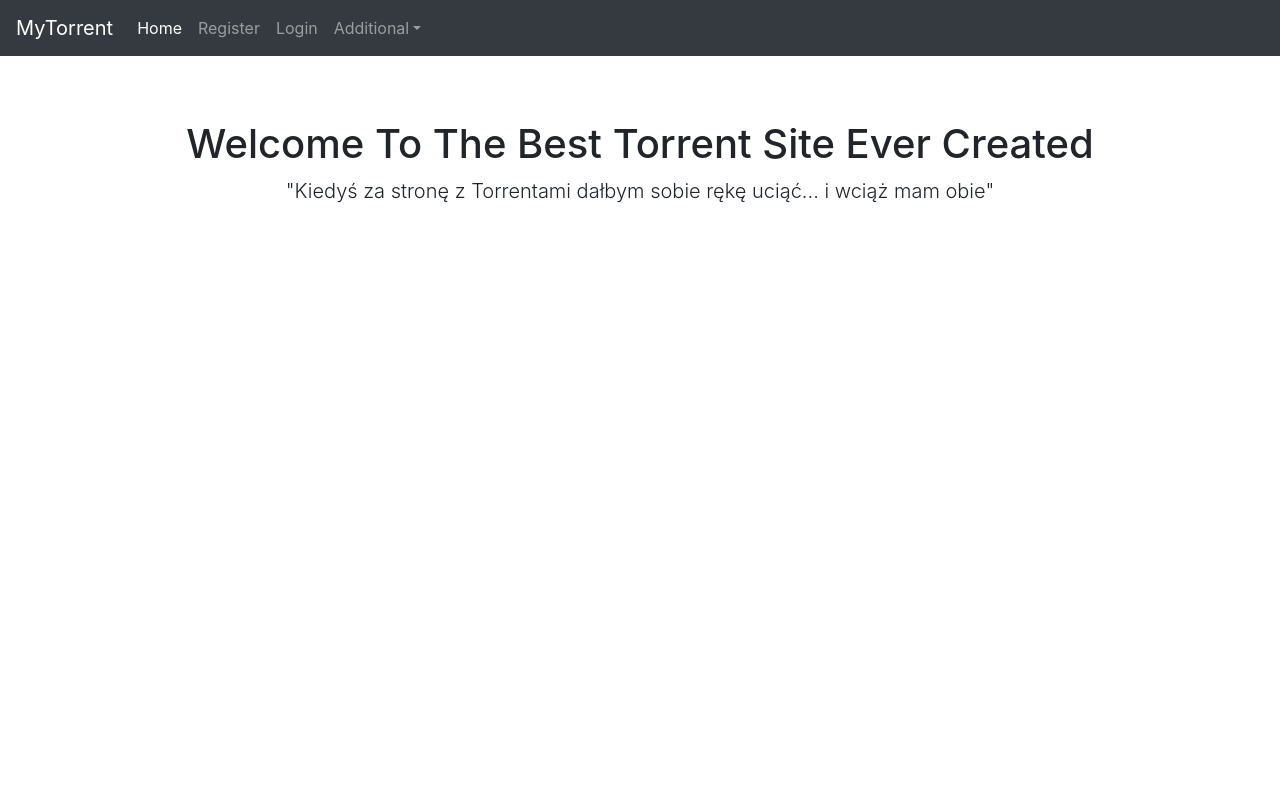
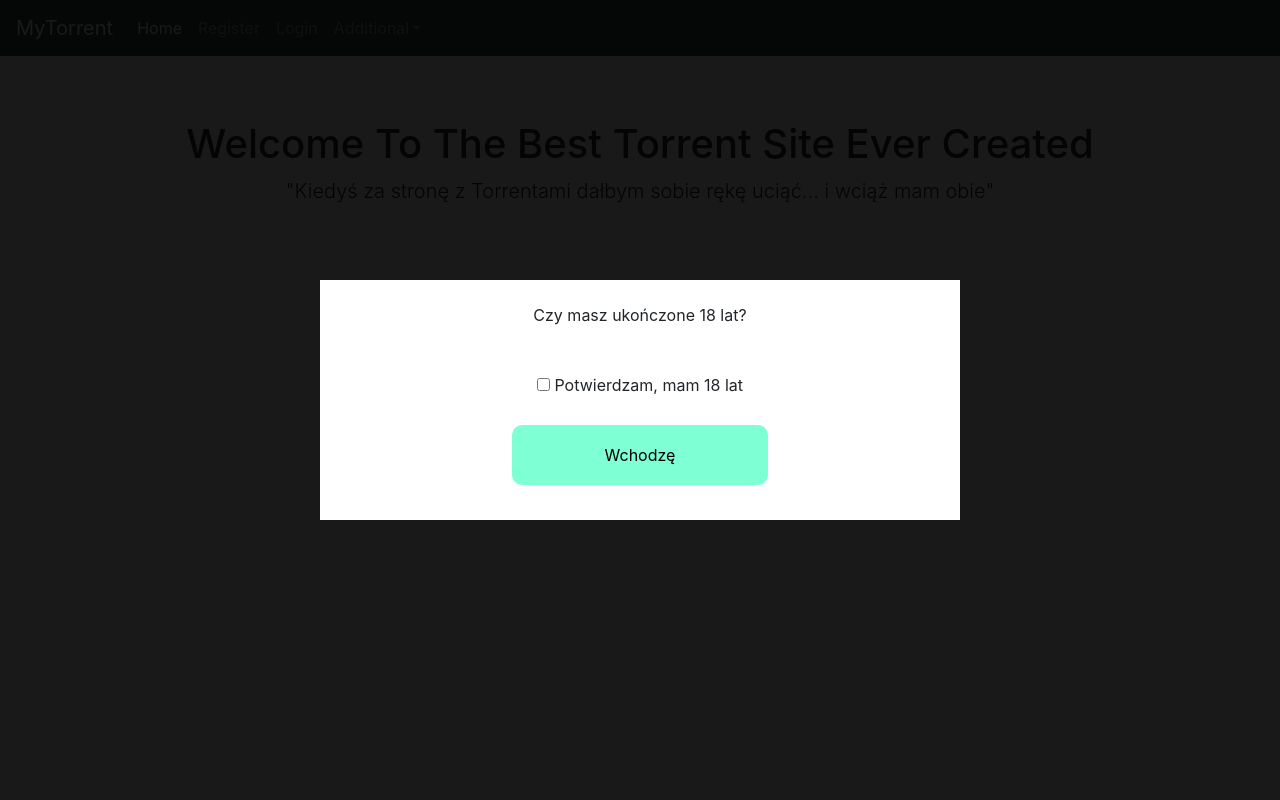
Before and after one commit to KamilLetniowski/api, a Flask app: page / in a window 1280 px wide. Run offline with Flask 2, Linux system fonts and the light colour scheme; some libraries are stand-ins or nearby versions.

Commit message:
10th commit - simple 18+ filter without cache

```diff
--- /dev/null
+++ b/static/css/main2.css
@@ -0,0 +1,45 @@
+.bgtransus
+{
+    opacity: 1;
+    display: block;
+    position: fixed;
+width:100vw;
+height:100vh;
+background-color: rgba(0,0,0,0.9);
+    z-index:1000;
+    text-align: center;
+    transition: opacity 1s ease 0s;
+}
+.invisible
+{
+    pointer-events: none;
+    opacity: 0;
+    display: none;
+}
+.modalus
+{
+    vertical-align: center;
+    line-height: 70px;
+    text-align: center;
+ position: fixed;
+    left: 50%;
+    top: 50%;
+    transform: translate(-50%, -50%);
+width:50%;
+height:30%;
+background-color:white;
+}
+
+#pass
+{
+position:center;
+    width:40%;
+    height:25%;
+    background-color: aquamarine;
+    border:none;
+    outline: none;
+    text-align: center;
+    vertical-align: center;
+    line-height: 50px;
+    border-radius: 10px;
+}
--- /dev/null
+++ b/static/fade.js
@@ -0,0 +1,8 @@
+function alercik() {
+    let checkBox = document.getElementById('checkboxik');
+    if (checkBox.checked == true) {
+        $('#existingdiv').html('<class="invisible">');
+    }
+    else
+        alert('Potwierdź swoją pełnoletniość');
+}
--- a/templates/home.html
+++ b/templates/home.html
@@ -1,6 +1,8 @@
 {% extends 'layout.html' %}
 
 {% block body %}
+
+
 <div class="jumbotron text-center" style="background-color: white">
     <h1>Welcome To The Best Torrent Site Ever Created</h1>
     <p class="lead">"Kiedyś za stronę z Torrentami dałbym sobie rękę uciąć... i wciąż mam obie"</p>
--- a/templates/layout.html
+++ b/templates/layout.html
@@ -5,9 +5,22 @@
     <title>MyTorrent</title>
     <link href="https://fonts.googleapis.com/icon?family=Material+Icons" rel="stylesheet">
     <link rel="stylesheet" href="https://stackpath.bootstrapcdn.com/bootstrap/4.3.1/css/bootstrap.min.css">
+    <link rel="stylesheet" href="/static/css/main2.css">
+
+
 </head>
 <body>
+<div id="existingdiv">
+<div class="bgtransus" id="bgtransus">
+<div class="modalus">
 
+     Czy masz ukończone 18 lat? <br/>
+    <input type="checkbox" id="checkboxik" style="display:inline-block;"/> Potwierdzam, mam 18 lat
+    <br/>
+    <input type="submit" id="pass" value="Wchodzę" onclick="alercik()"/>
+</div>
+</div>
+    </div>
     {% include 'includes/_navbar.html' %}
     <div class="container">
         {% include 'includes/_messages.html' %}
@@ -15,8 +28,10 @@
     </div>
     <script src="https://stackpath.bootstrapcdn.com/bootstrap/4.3.1/js/bootstrap.min.js"></script>
     <script src="https://code.jquery.com/jquery-3.3.1.slim.min.js" integrity="sha384-q8i/X+965DzO0rT7abK41JStQIAqVgRVzpbzo5smXKp4YfRvH+8abtTE1Pi6jizo" crossorigin="anonymous"></script>
+    <script src="https://ajax.googleapis.com/ajax/libs/jquery/3.4.1/jquery.min.js"></script>
     <script src="https://cdnjs.cloudflare.com/ajax/libs/popper.js/1.14.7/umd/popper.min.js" integrity="sha384-UO2eT0CpHqdSJQ6hJty5KVphtPhzWj9WO1clHTMGa3JDZwrnQq4sF86dIHNDz0W1" crossorigin="anonymous"></script>
     <script src="https://stackpath.bootstrapcdn.com/bootstrap/4.3.1/js/bootstrap.min.js" integrity="sha384-JjSmVgyd0p3pXB1rRibZUAYoIIy6OrQ6VrjIEaFf/nJGzIxFDsf4x0xIM+B07jRM" crossorigin="anonymous"></script>
     <script src="{{ url_for('static', filename = 'main.js') }}"></script>
+    <script src="{{ url_for('static', filename = 'fade.js') }}"></script>
 </body>
 </html>
```
